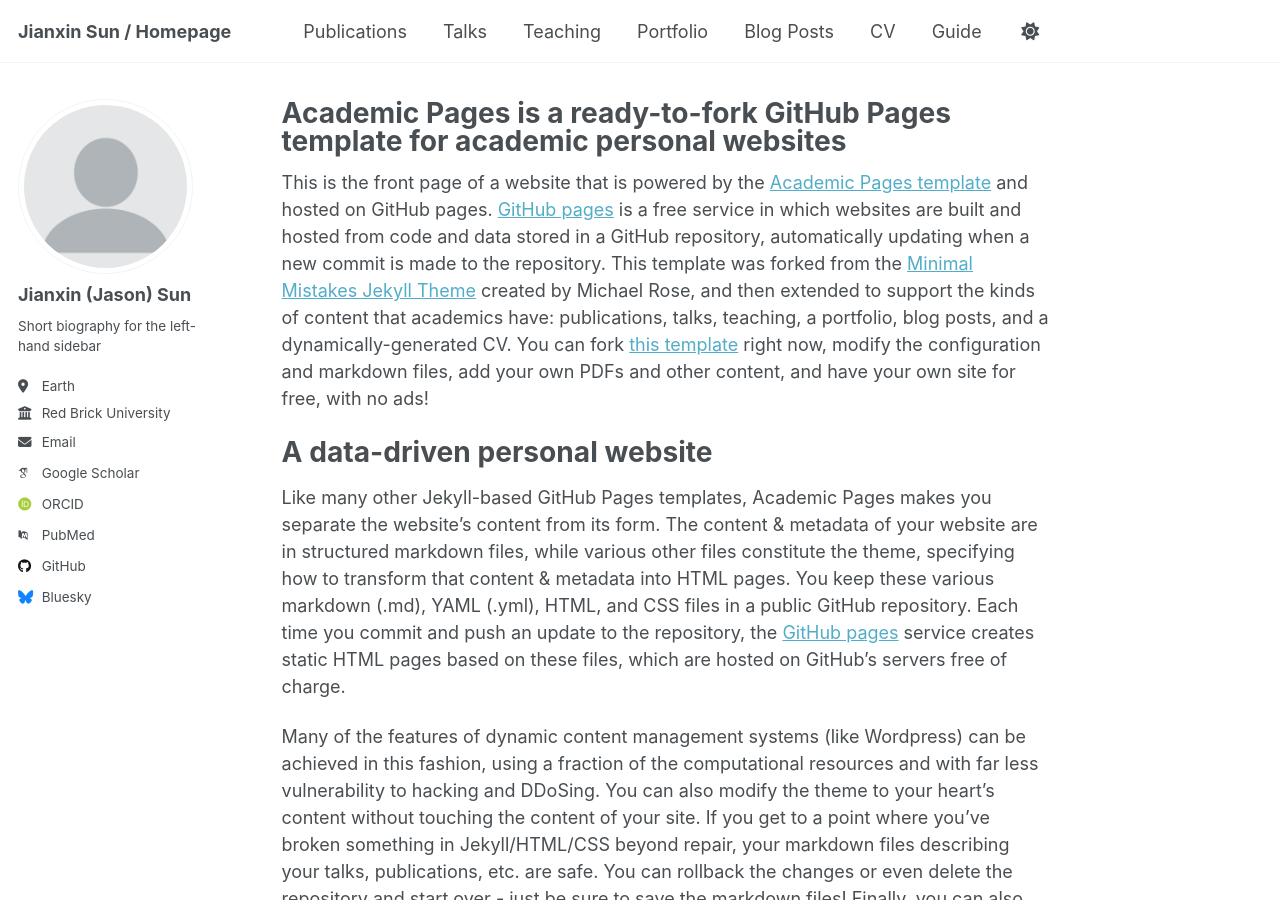
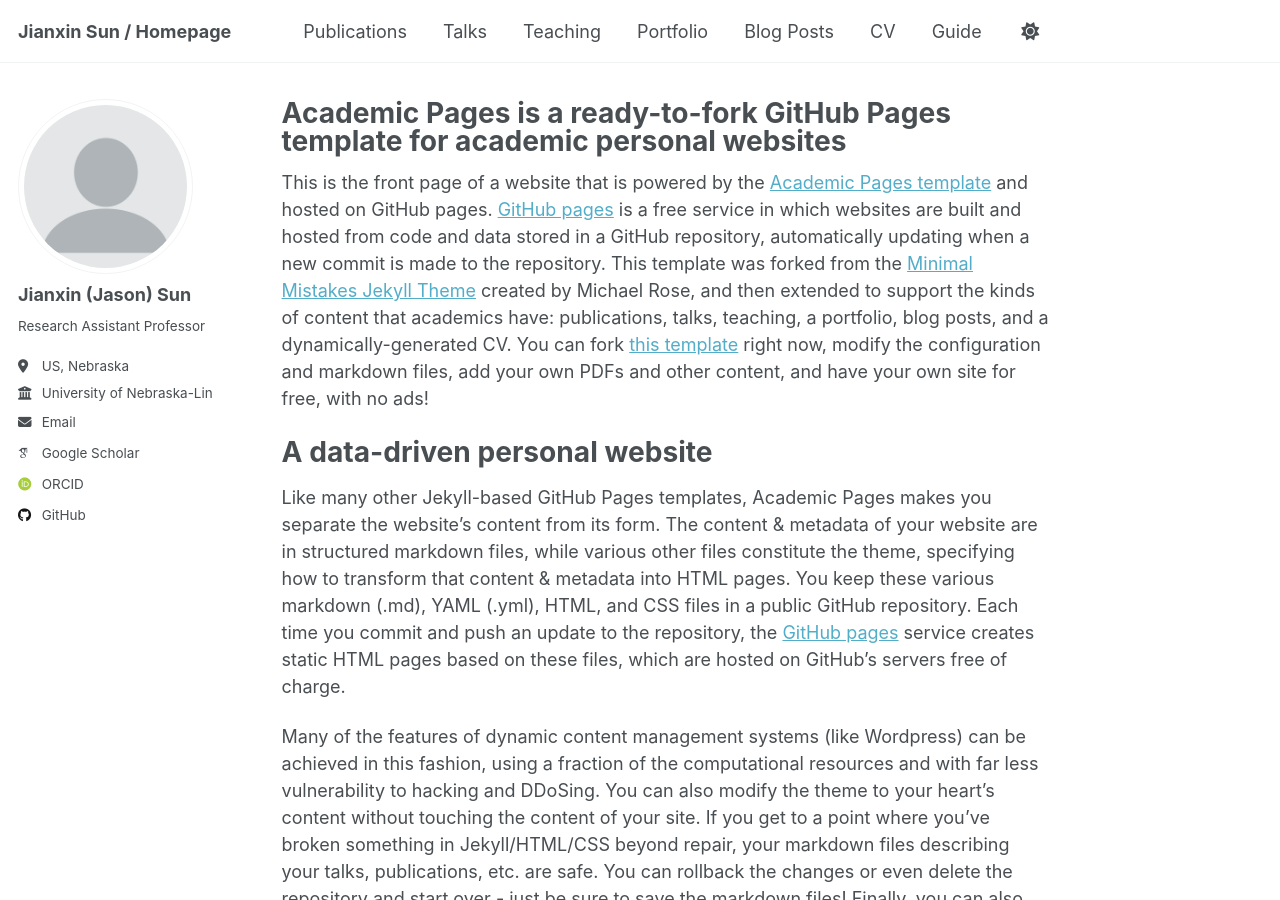
Before and after one commit to sunjianxin/sunjianxin.github.io, a Jekyll site: the page built from _pages/about.md, in a window 1280 px wide and 900 px high. Built offline with Jekyll 4.4.1, drawn with Linux system fonts in a browser that asks for light colours; some web fonts are replaced.

Commit message:
Update _config.yml

```diff
--- a/_config.yml
+++ b/_config.yml
@@ -25,19 +25,19 @@
   avatar           : "profile.png"
   name             : "Jianxin (Jason) Sun"
   pronouns         : # example: "she/her"
-  bio              : "Short biography for the left-hand sidebar"
-  location         : "Earth"
-  employer         : "Red Brick University"
+  bio              : "Research Assistant Professor"
+  location         : "US, Nebraska"
+  employer         : "University of Nebraska-Lincoln"
   uri              : # URL
-  email            : "none@example.org"
+  email            : "sunjianxin66@gmail.com"
 
   # Academic websites
   arxiv            : # URL - Update with the correct link to your profile
-  googlescholar    : "https://scholar.google.com/citations?user=PS_CX0AAAAAJ"
+  googlescholar    : "https://scholar.google.com/citations?user=6LsspOUAAAAJ&hl=en"
   impactstory      : # URL
-  orcid            : "http://orcid.org/yourorcidurl"
+  orcid            : "http://orcid.org/0000-0002-9627-9397"
   semantic         : # URL
-  pubmed           : "https://www.ncbi.nlm.nih.gov/pubmed/?term=john+snow"
+  pubmed           : # "https://www.ncbi.nlm.nih.gov/pubmed/?term=john+snow"
   researchgate     : # URL
   scopus           : # URL
 
@@ -45,12 +45,12 @@
   bitbucket        : # Username - Update with your username on the site
   codepen          : # Username
   dribbble         : # Username
-  github           : "academicpages"
+  github           : "https://github.com/sunjianxin"
   kaggle           : # Username
   stackoverflow    : # User number or user number and name (i.e., use "1" or "1/jeff-atwood")
 
   # Social media
-  bluesky          : "bsky.app" # Replace this with you Bluesky username
+  bluesky          : # "bsky.app" # Replace this with you Bluesky username
   facebook         : # Username
   flickr           : # Username
   foursquare       : # Username
```
